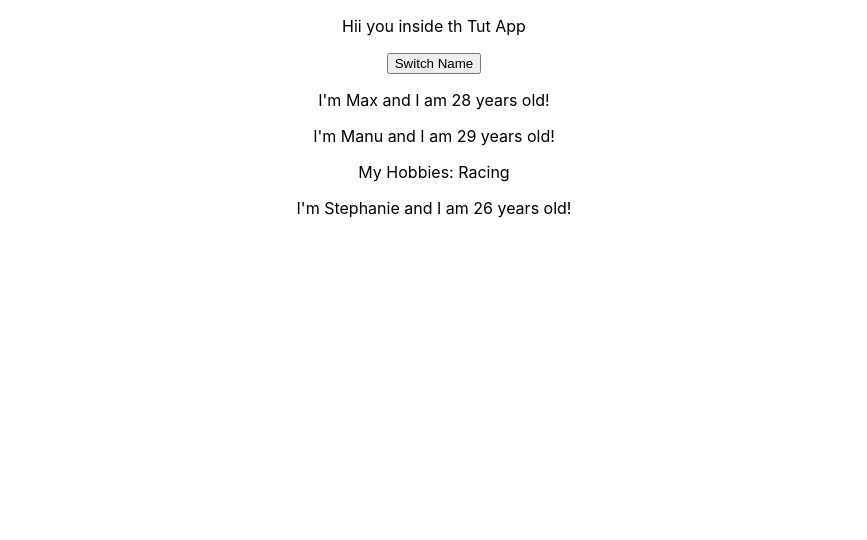
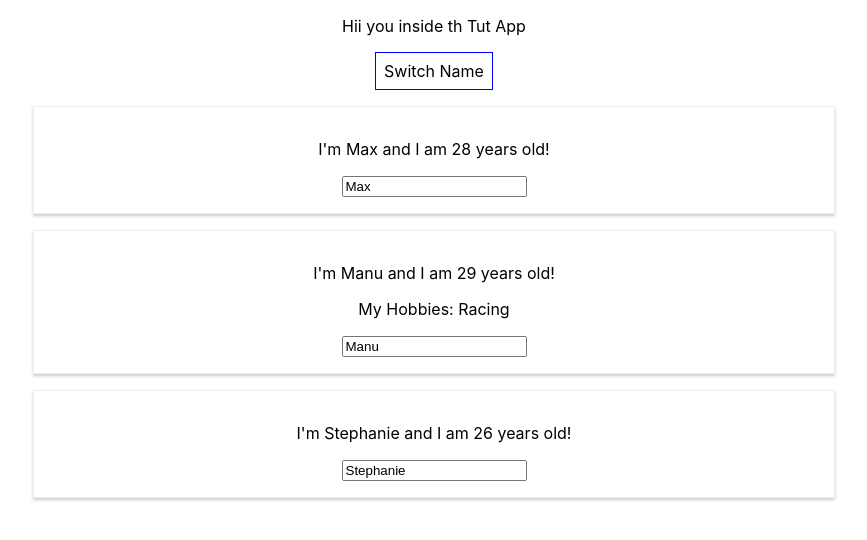
Before and after one commit to coder92/react-tut, a React (Create React App) app: page / in a window 1280 px wide. Shown: the top 540 px of the page, without its empty margins (206-1073 px from the left). Built offline with nearby package versions, Linux system fonts and the light colour scheme.

Commit message:
state & event

```diff
--- /dev/null
+++ b/src/Components/Tutorial/Person/Person.css
@@ -0,0 +1,8 @@
+.Person {
+    width: 60%;
+    margin: 16px auto;
+    border: 1px solid #eee;
+    box-shadow: 0 2px 3px #ccc;
+    padding: 16px;
+    text-align: center;
+}
--- a/src/Components/Tutorial/Person/Person.js
+++ b/src/Components/Tutorial/Person/Person.js
@@ -1,10 +1,13 @@
 import React from 'react';
+
+import './Person.css';
 
 const person = ( props ) => {
     return (
-        <div>
-            <p>I'm {props.name} and I am {props.age} years old!</p>
+        <div className="Person">
+            <p onClick={props.click}>I'm {props.name} and I am {props.age} years old!</p>
             <p>{props.children}</p>
+            <input type="text" onChange={props.changed} value={props.name} />
         </div>
     )
 };
--- a/src/Components/Tutorial/TutApp.js
+++ b/src/Components/Tutorial/TutApp.js
@@ -2,7 +2,6 @@
 import Person from './Person/Person';
 
 class TutApp extends Component {
-
     state = {
       persons: [
         { name: 'Max', age: 28 },
@@ -35,10 +34,20 @@
       }
 
   render() {
+    const style = {
+        backgroundColor: 'white',
+        font: 'inherit',
+        border: '1px solid blue',
+        padding: '8px',
+        cursor: 'pointer'
+      };
     return (
       <div className="TutApp">
        <p>Hii you inside th Tut App</p>
-       <button onClick={() => this.switchNameHandler('Maximilian!!')}>Switch Name</button>
+
+       <button
+          style={style}
+          onClick={() => this.switchNameHandler('Maximilian!!')}>Switch Name</button>
         <Person
           name={this.state.persons[0].name}
           age={this.state.persons[0].age} />
```
Lines whose indentation alone changed are shown as unchanged.
